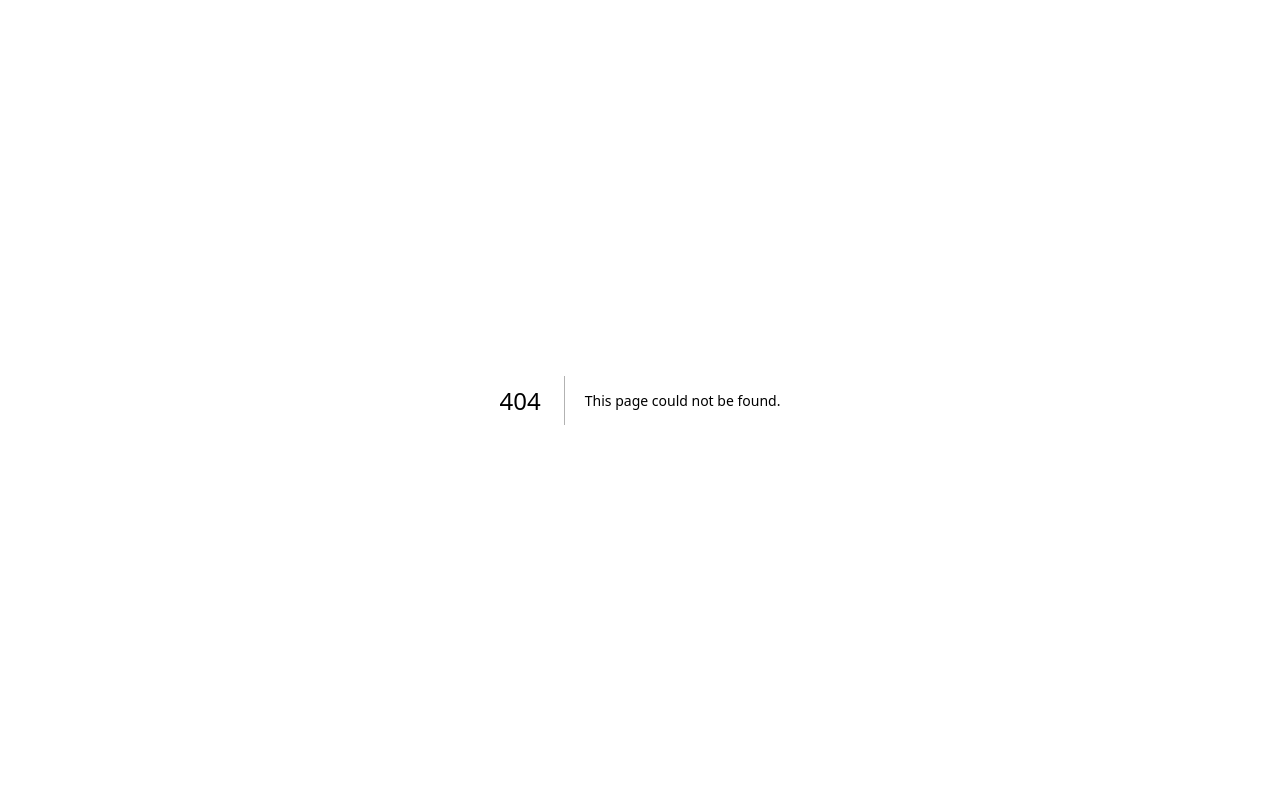
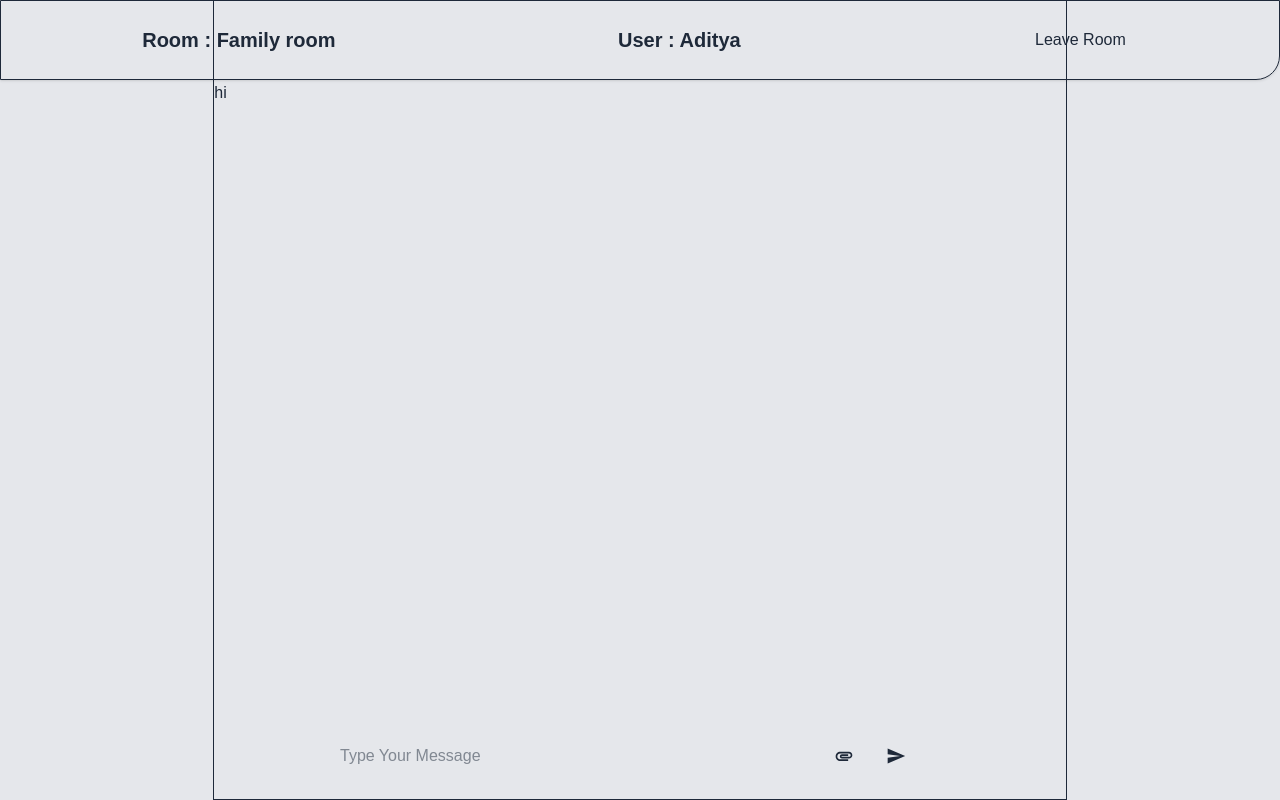
Before and after one commit to Adipatil7/Real_Time_Chat_App_Frontend, a Next.js app: page /chat in a window 1280 px wide. Before the commit this address had no page. Built offline with nearby package versions, Linux system fonts and the light colour scheme.

Commit message:
Progressed with Chatting Page

```diff
--- a/next.config.mjs
+++ b/next.config.mjs
@@ -1,4 +1,4 @@
 /** @type {import('next').NextConfig} */
-const nextConfig = {};
+const nextConfig = {devIndicators: false};
 
 export default nextConfig;
--- a/package.json
+++ b/package.json
@@ -14,6 +14,7 @@
     "react": "19.1.0",
     "react-dom": "19.1.0",
     "react-hot-toast": "^2.5.2",
+    "react-icons": "^5.5.0",
     "sockjs-client": "^1.6.1"
   },
   "devDependencies": {
--- /dev/null
+++ b/src/app/chat/page.jsx
@@ -0,0 +1,46 @@
+import { MdAttachment, MdSend } from "react-icons/md";
+export default function Home() {
+  return (
+    <div className="">
+        {/* This is Header */}
+        <header className="h-20 dark:bg-gray-900 fixed w-full  flex justify-around items-center dark:border-gray-700 shadow border py-5 rounded-br-3xl" >
+              {/* room id (later we might be adding room creator's name) */}
+              <div>
+
+                  <h1 className="text-xl font-semibold" >Room : <span>Family room</span></h1>
+
+              </div>
+              {/* UserName container */}
+              <div>
+
+                  <h1 className="text-xl font-semibold" >User : <span>Aditya</span></h1>
+
+              </div>
+              {/* button : leave room */}
+              <div>
+
+                  <button className="dark:bg-red-500 dark:hover:bg-red-700 px-3 py-2 rounded-full" >Leave Room</button>
+
+              </div>
+        </header>
+
+        <main className="pt-20 border w-2/3 mx-auto dark:bg-slate-500 h-screen overflow-auto">
+            <div>
+              <h1>hi</h1>
+            </div>
+        </main>
+
+        {/* This is to input message */}
+        <div className="fixed bottom-4 w-full h-14" >
+            <div className="pr-10 gap-4 h-full flex items-center justify-between rounded-full w-1/2 mx-auto dark:bg-gray-900" >
+
+                <input type="text" placeholder="Type Your Message" className="w-full dark:bg-gray-800 dark:border-gray-600 px-5 py-2 rounded-full h-full focus:outline-none" />
+                <div className="flex gap-1">
+                  <button className="dark:bg-blue-600 flex justify-center items-center h-10 w-12 rounded-full " ><MdAttachment size={20} /></button>
+                  <button className="dark:bg-green-600 flex justify-center items-center h-10 w-12 rounded-full " ><MdSend size={20} /></button>
+                </div>
+            </div>
+        </div>
+    </div>
+  );
+}
```
Also changed, not shown: 1 other file (tests, documents, lock files or other folders).
